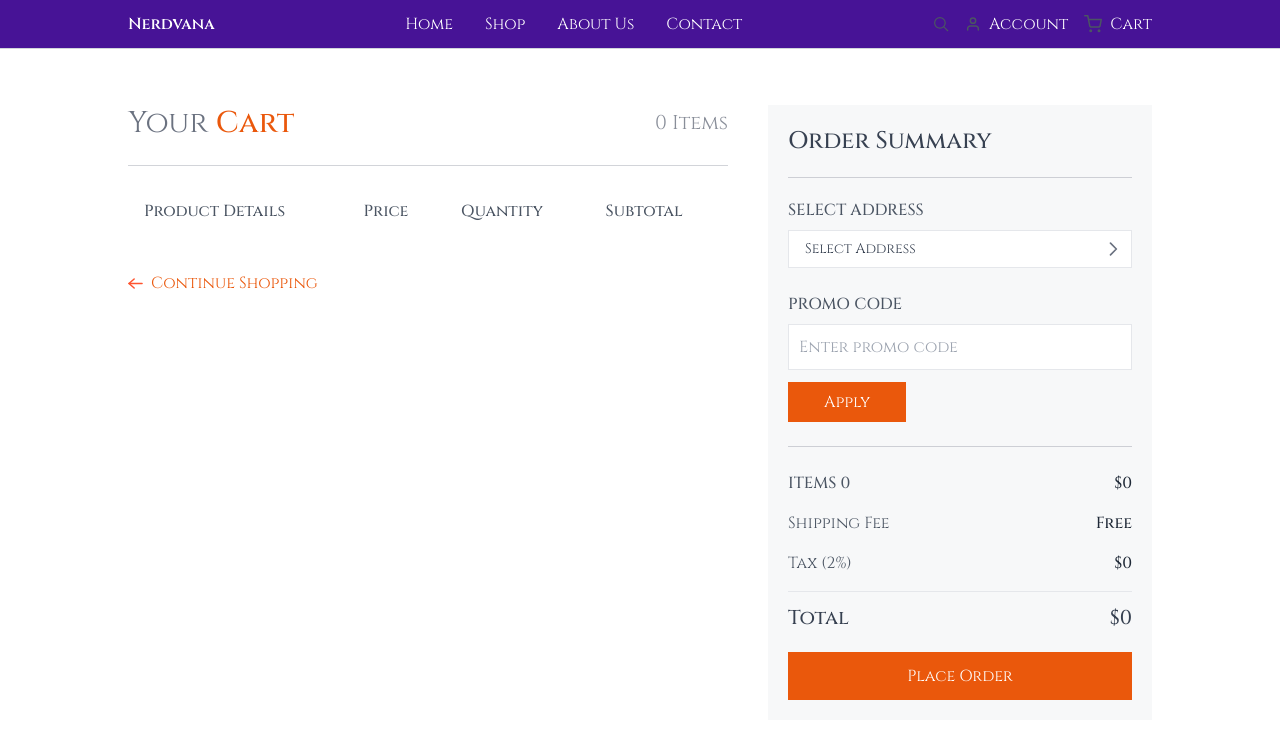
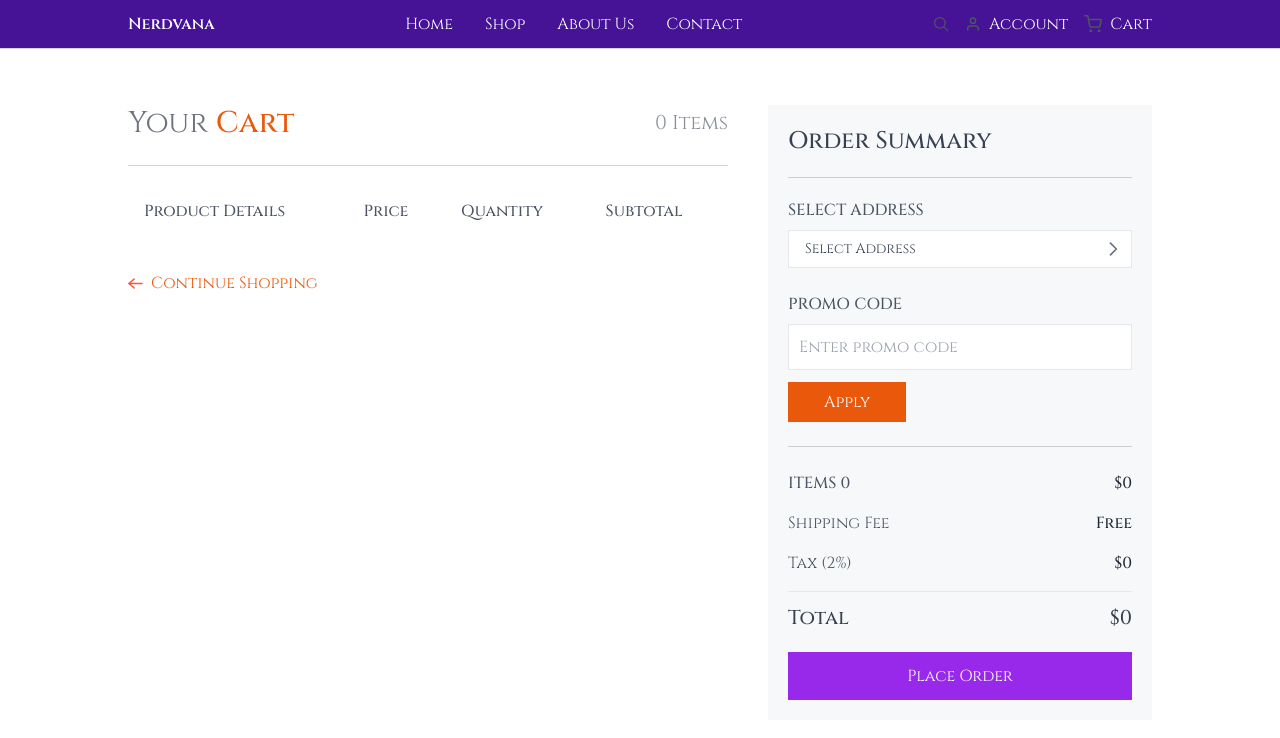
Before and after one commit to DJVelz/Nerdvana, a Next.js app: page /cart in a window 1280 px wide. Shown: the top 738 px of the page. Built offline with nearby package versions, Linux system fonts and the light colour scheme.

Commit message:
Changed some buttons to light purple

```diff
--- a/components/OrderSummary.jsx
+++ b/components/OrderSummary.jsx
@@ -87,7 +87,7 @@ const OrderSummary = () => {
               placeholder="Enter promo code"
               className="flex-grow w-full outline-none p-2.5 text-gray-600 border"
             />
-            <button className="bg-orange-600 text-white px-9 py-2 hover:bg-orange-700">
+            <button className="bg-orange-600 text-white px-9 py-2 hover:bg-light_purple">
               Apply
             </button>
           </div>
@@ -115,7 +115,7 @@ const OrderSummary = () => {
         </div>
       </div>
 
-      <button onClick={createOrder} className="w-full bg-orange-600 text-white py-3 mt-5 hover:bg-orange-700">
+      <button onClick={createOrder} className="w-full bg-light_purple text-white py-3 mt-5 hover:bg-light_purple-700">
         Place Order
       </button>
     </div>
```
